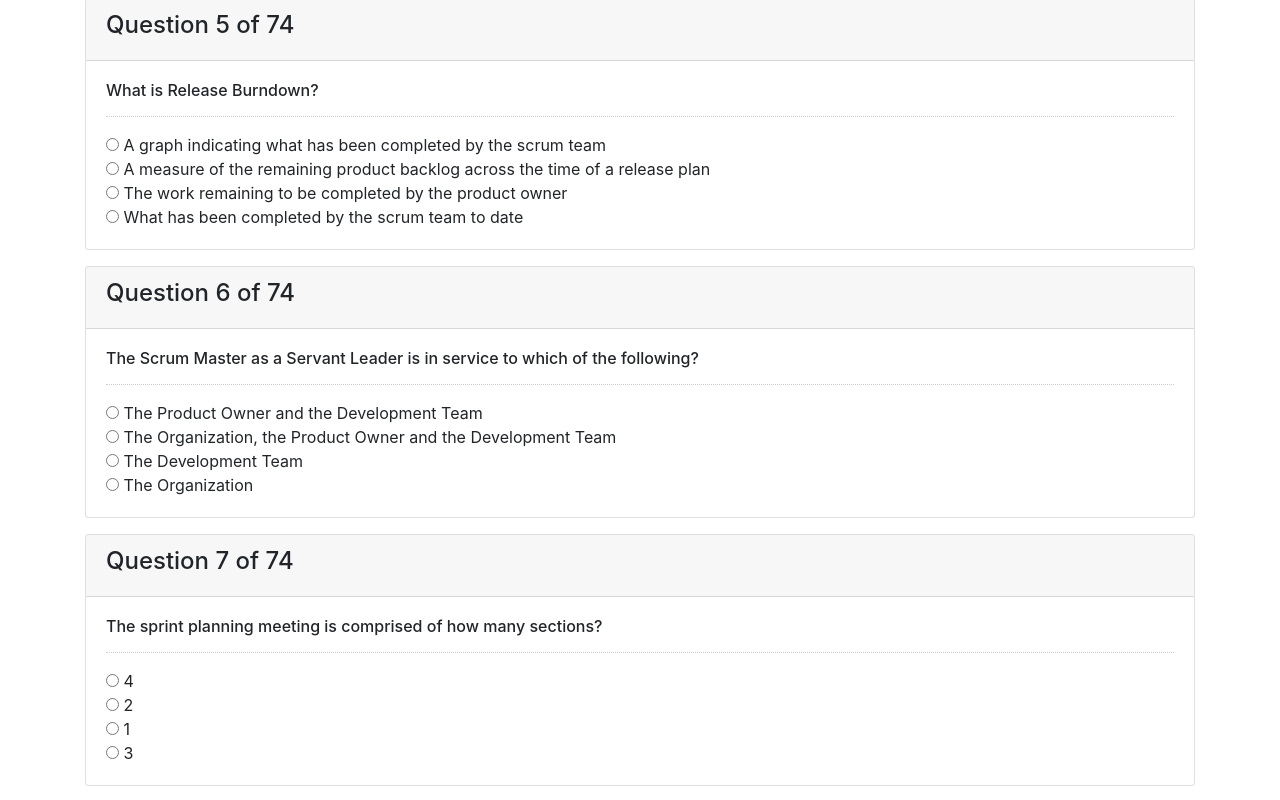
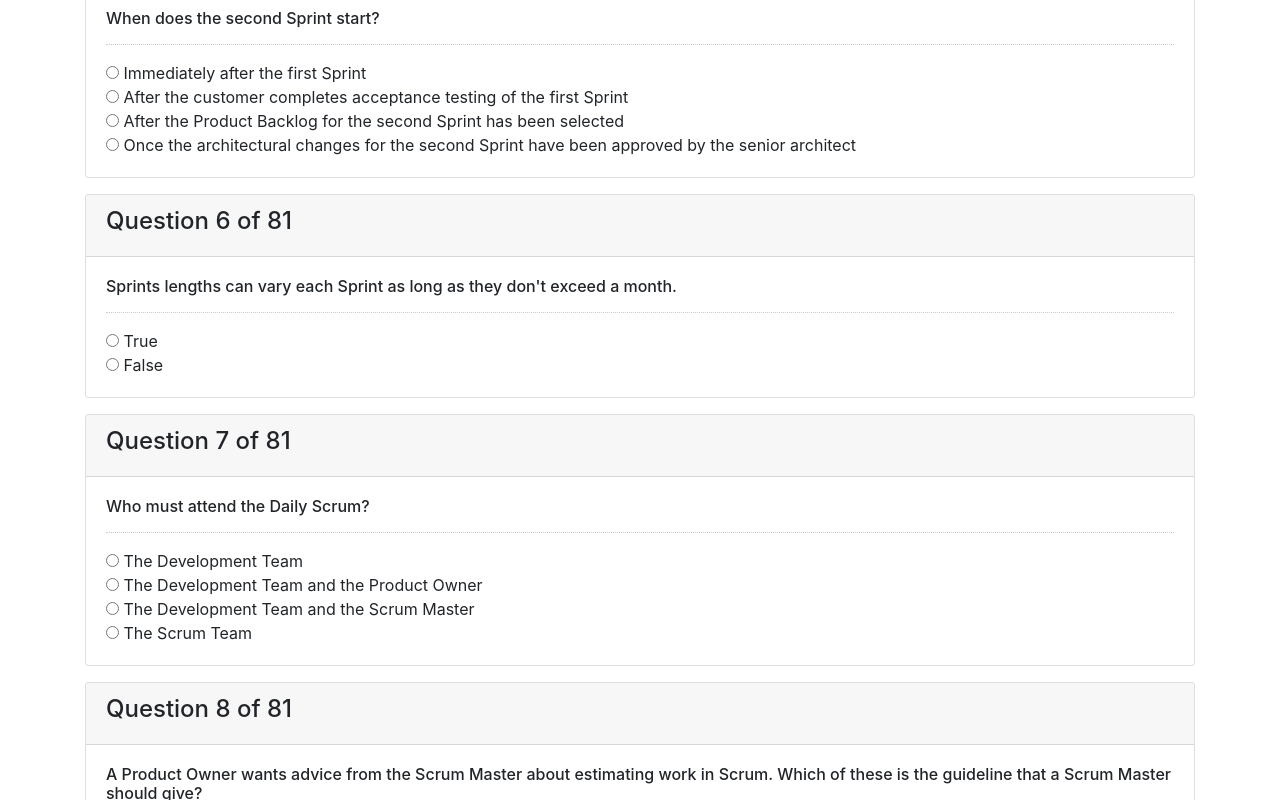
Before and after one commit to dosv01/psm-i, an Angular app: page / in a window 1280 px wide. Shown: the part 1520-2320 px from the top of the page. Built offline with nearby package versions, Linux system fonts and the light colour scheme.

Commit message:
Adição de mais perguntas. Opção de seleção de exibição de 60 e 80 perguntas

```diff
--- a/src/app/app.component.html
+++ b/src/app/app.component.html
@@ -21,9 +21,10 @@
       <label for="exampleFormControlSelect1">Number of Questions in Exam</label>
       <select class="form-control" id="exampleFormControlSelect1" (ngModel)="quantidadePerguntas"
         (change)="onChange($event.target.value)" style="width:auto;">
-        <option>20</option>
         <option>30</option>
         <option>40</option>
+        <option>60</option>
+        <option>80</option>
         <option selected>All</option>
       </select>
     </div>
--- a/src/assets/perguntas.json
+++ b/src/assets/perguntas.json
@@ -832,5 +832,94 @@
     ],
     "correta": "8 hours for a monthly Sprint",
     "resposta": ""
+  },
+  {
+    "id": 75,
+    "pergunta": "When a Development Team is having trouble delivering a working increment because they don't understand a functional requirement, what should they do?",
+    "respostas": [
+      "Add a specialist to the Development Team",
+      "Collaborate with the Product Owner to determine what is possible and acceptable",
+      "Partially complete the functionality, and discuss the remaining work at the Sprint Review",
+      "Defer the work to a more appropriate Sprint"
+    ],
+    "correta": "Collaborate with the Product Owner to determine what is possible and acceptable",
+    "resposta": ""
+  },
+  {
+    "id": 76,
+    "pergunta": "The Product Owner determines how many Product Backlog items the Development Team selects for a Sprint.",
+    "respostas": [
+      "True, accordingly to what was committed to the stakeholders",
+      "True, but only after confirmation by the resource manager that the team has enough capacity",
+      "True",
+      "False - the Scrum Master does that",
+      "False",
+      "False, capacity and commitment are the project managerÂ´s responsibility"
+    ],
+    "correta": "False",
+    "resposta": ""
+  },
+  {
+    "id": 77,
+    "pergunta": "Who should make sure everyone on the Development Team does his or her tasks for the Sprint?",
+    "respostas": [
+      "The Development Team",
+      "The Product Owner",
+      "The project manager",
+      "The Scrum Master",
+      "All of the above"
+    ],
+    "correta": "The Development Team",
+    "resposta": ""
+  },
+  {
+    "id": 78,
+    "pergunta": "What is the accountability of the Product Owner during Sprint 0?",
+    "respostas": [
+      "There is no such thing as Sprint 0",
+      "Determine the composition of the Development Teams so they have the capacity to deliver the completed forecast",
+      "Make the complete project plan to commit date, budget and scope to the stakeholders",
+      "Gathering, eliciting, and analyzing the requirements that will be inserted into the Product Backlog",
+      "Make sure enough Product Backlog items are refined to fill the first 3 Sprints"
+    ],
+    "correta": "There is no such thing as Sprint 0",
+    "resposta": ""
+  },
+  {
+    "id": 79,
+    "pergunta": "A Product Owner wants advice from the Scrum Master about estimating work in Scrum. Which of these is the guideline that a Scrum Master should give?",
+    "respostas": [
+      "Estimates are made by the Development Team",
+      "Estimates are made by the Product Owner, but are best checked with the Development Team",
+      "Product backlog items must be estimated in story points",
+      "Scrum forbids estimating",
+      "Estimates must be in relative units"
+    ],
+    "correta": "Estimates are made by the Development Team",
+    "resposta": ""
+  },
+  {
+    "id": 80,
+    "pergunta": "How should the Development Team deal with non-functional requirements?",
+    "respostas": [
+      "Handle them during the integration Sprint preceding the release Sprint",
+      "Make sure the release department understands these requirements, but it is not the Development Team responsibility",
+      "Leave them for the lead developers on the team",
+      "Assure every Increment meets them"
+    ],
+    "correta": "Assure every Increment meets them",
+    "resposta": ""
+  },
+  {
+    "id": 81,
+    "pergunta": "When does the second Sprint start?",
+    "respostas": [
+      "Once the architectural changes for the second Sprint have been approved by the senior architect",
+      "After the customer completes acceptance testing of the first Sprint",
+      "After the Product Backlog for the second Sprint has been selected",
+      "Immediately after the first Sprint"
+    ],
+    "correta": "Immediately after the first Sprint",
+    "resposta": ""
   }
 ]
```
